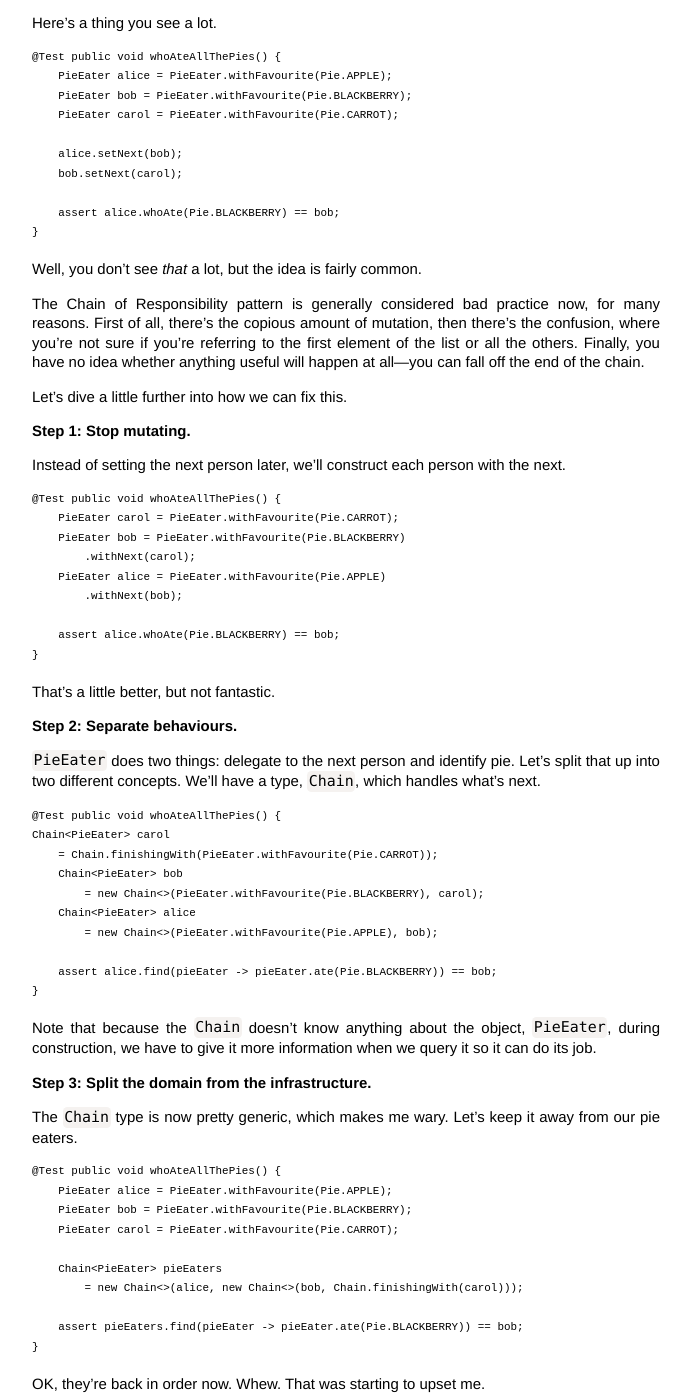
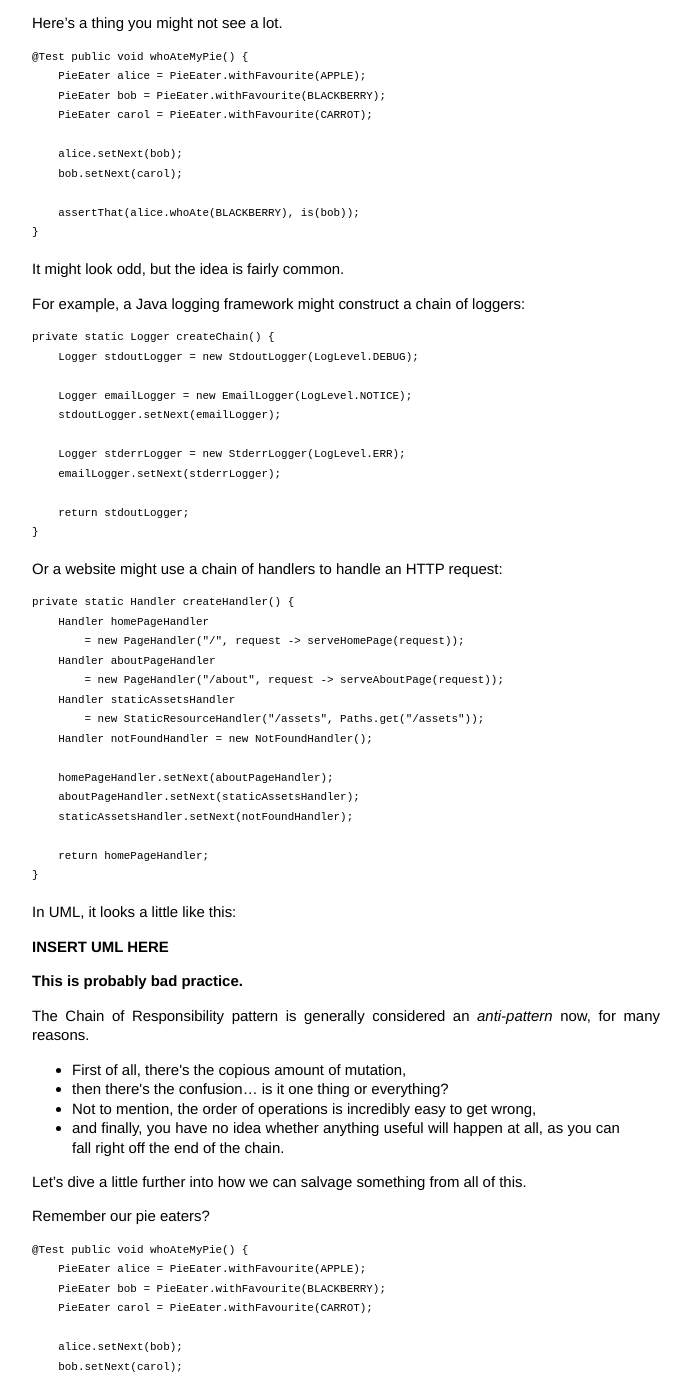
Before and after one commit to SamirTalwar/talks, a Jekyll site: the page built from design-patterns-in-the-21st-century.md, in a window 1280 px wide and 1400 px high, scrolled down 8370 px. Shown: the whole window, without its empty margins (294-985 px from the left). Built offline with Jekyll 4.4.1, drawn with Linux system fonts in a browser that asks for light colours; nearby versions of some CDN libraries; comment, search, counter and statistics services are not loaded; some of the changed text lies outside the part shown.

Commit message:
Beef up the section on Chain of Responsibility *a lot*.

````diff
--- a/design-patterns-in-the-21st-century.md
+++ b/design-patterns-in-the-21st-century.md
@@ -456,25 +456,97 @@ Java 8 has made adapters so much simpler that I hesitate to call them a pattern
 <section markdown="1">
 ### The Chain of Responsibility pattern
 
-Here's a thing you see a lot.
+Here's a thing you might not see a lot.
 
-    @Test public void whoAteAllThePies() {
-        PieEater alice = PieEater.withFavourite(Pie.APPLE);
-        PieEater bob = PieEater.withFavourite(Pie.BLACKBERRY);
-        PieEater carol = PieEater.withFavourite(Pie.CARROT);
+    @Test public void whoAteMyPie() {
+        PieEater alice = PieEater.withFavourite(APPLE);
+        PieEater bob = PieEater.withFavourite(BLACKBERRY);
+        PieEater carol = PieEater.withFavourite(CARROT);
 
         alice.setNext(bob);
         bob.setNext(carol);
 
-        assert alice.whoAte(Pie.BLACKBERRY) == bob;
+        assertThat(alice.whoAte(BLACKBERRY), is(bob));
     }
 
-Well, you don't see *that* a lot, but the idea is fairly common.
+It might look odd, but the idea is fairly common.
+</section>
 
-The Chain of Responsibility pattern is generally considered bad practice now, for many reasons. First of all, there's the copious amount of mutation, then there's the confusion, where you're not sure if you're referring to the first element of the list or all the others. Finally, you have no idea whether anything useful will happen at all—you can fall off the end of the chain.
+<section markdown="1">
+For example, a Java logging framework might construct a chain of loggers:
+
+    private static Logger createChain() {
+        Logger stdoutLogger = new StdoutLogger(LogLevel.DEBUG);
+
+        Logger emailLogger = new EmailLogger(LogLevel.NOTICE);
+        stdoutLogger.setNext(emailLogger);
+
+        Logger stderrLogger = new StderrLogger(LogLevel.ERR);
+        emailLogger.setNext(stderrLogger);
+
+        return stdoutLogger;
+    }
+</section>
+
+<section markdown="1">
+Or a website might use a chain of handlers to handle an HTTP request:
+
+    private static Handler createHandler() {
+        Handler homePageHandler
+            = new PageHandler("/", request -> serveHomePage(request));
+        Handler aboutPageHandler
+            = new PageHandler("/about", request -> serveAboutPage(request));
+        Handler staticAssetsHandler
+            = new StaticResourceHandler("/assets", Paths.get("/assets"));
+        Handler notFoundHandler = new NotFoundHandler();
+
+        homePageHandler.setNext(aboutPageHandler);
+        aboutPageHandler.setNext(staticAssetsHandler);
+        staticAssetsHandler.setNext(notFoundHandler);
+
+        return homePageHandler;
+    }
+</section>
+
+<section markdown="1">
+In UML, it looks a little like this:
 {: .notes}
 
-Let's dive a little further into how we can fix this.
+**INSERT UML HERE**
+</section>
+
+<section markdown="1">
+#### This is probably bad practice.
+
+The Chain of Responsibility pattern is generally considered an *anti-pattern* now, for many reasons.
+
+<ul>
+  <li class="fragment"><span class="notes">First of all, there's the </span>copious amount of mutation<span class="notes">,</span></li>
+  <li class="fragment"><span class="notes">then there's the </span>confusion… is it one thing or everything?</li>
+  <li class="fragment"><span class="notes">Not to mention, </span>the order of operations is incredibly easy to get wrong,</li>
+  <li class="fragment"><span class="notes">and finally, </span>you have no idea whether anything useful will happen at all<span class="notes">, as you can fall right off the end of the chain.</span></li>
+</ul>
+{: .notes}
+
+Let's dive a little further into how we can salvage something from all of this.
+{: .notes}
+</section>
+
+<section markdown="1">
+Remember our pie eaters?
+
+    @Test public void whoAteMyPie() {
+        PieEater alice = PieEater.withFavourite(APPLE);
+        PieEater bob = PieEater.withFavourite(BLACKBERRY);
+        PieEater carol = PieEater.withFavourite(CARROT);
+
+        alice.setNext(bob);
+        bob.setNext(carol);
+
+        assertThat(alice.whoAte(BLACKBERRY), is(bob));
+    }
+
+That assertion is using [Hamcrest matchers](https://code.google.com/p/hamcrest/wiki/Tutorial#Sugar), by the way. Check them out if you're not too familiar with them. They're amazing.
 {: .notes}
 </section>
 
@@ -484,17 +556,18 @@ Let's dive a little further into how we can fix this.
 Instead of setting the next person later, we'll construct each person with the next.
 {: .notes}
 
-    @Test public void whoAteAllThePies() {
-        PieEater carol = PieEater.withFavourite(Pie.CARROT);
-        PieEater bob = PieEater.withFavourite(Pie.BLACKBERRY)
-            .withNext(carol);
-        PieEater alice = PieEater.withFavourite(Pie.APPLE)
-            .withNext(bob);
+    @Test public void whoAteMyPie() {
+        PieEater carol = PieEater.atTheEnd()
+            .withFavourite(CARROT);
+        PieEater bob = PieEater.before(carol)
+            .withFavourite(BLACKBERRY);
+        PieEater alice = PieEater.before(bob)
+            .withFavourite(APPLE);
 
-        assert alice.whoAte(Pie.BLACKBERRY) == bob;
+        assertThat(alice.whoAte(BLACKBERRY), is(bob));
     }
 
-That's a little better, but not fantastic.
+This hasn't changed much, unfortunately. It's still very confusing why Alice would know the answer to the question, and we could still get things in the wrong order or ask the wrong person. Asking Carol would probably lead a complete dead end.
 {: .notes}
 </section>
 
@@ -504,36 +577,45 @@ That's a little better, but not fantastic.
 `PieEater` does two things: delegate to the next person and identify pie. Let's split that up into two different concepts. We'll have a type, `Chain`, which handles what's next.
 {: .notes}
 
-    @Test public void whoAteAllThePies() {
-    Chain<PieEater> carol
-        = Chain.finishingWith(PieEater.withFavourite(Pie.CARROT));
+    @Test public void whoAteMyPie() {
+        Chain<PieEater> carol
+            = Chain.endingWith(PieEater.withFavourite(CARROT));
         Chain<PieEater> bob
-            = new Chain<>(PieEater.withFavourite(Pie.BLACKBERRY), carol);
+            = Chain.from(PieEater.withFavourite(BLACKBERRY)).to(carol);
         Chain<PieEater> alice
-            = new Chain<>(PieEater.withFavourite(Pie.APPLE), bob);
+            = Chain.from(PieEater.withFavourite(APPLE)).to(bob);
 
-        assert alice.find(pieEater -> pieEater.ate(Pie.BLACKBERRY)) == bob;
+        assertThat(alice.find(pieEater -> pieEater.ate(BLACKBERRY)),
+                   is(bob));
     }
 
-Note that because the `Chain` doesn't know anything about the object, `PieEater`, during construction, we have to give it more information when we query it so it can do its job.
-{: .notes}
+<div class="notes" markdown="1">
+Note that `Chain` is generic by nature, and so doesn't  know anything about the object, `PieEater`. This means that when we ask it a question, we have to give it more information on its contents so it can do its job. We do this by providing a lambda to the `find` method which tells it *how* to find the culprit. In essence, instead of the behaviour being *baked in* (pun totally intended) to the `PieEater` or `Chain` types, we extract it out.
+
+We now have three distinct concepts here:
+
+  * The pie eater, who eats pies,
+  * the `Chain`, which is a piece of infrastructure that lets us find things, and
+  * the operation passed to `find`, described in terms of the `ate` method.
+</div>
 </section>
 
 <section markdown="1">
 #### Step 3: Split the domain from the infrastructure.
 
-The `Chain` type is now pretty generic, which makes me wary. Let's keep it away from our pie eaters.
+The `Chain` type is now pretty generic, and so can be detached entirely from our domain objects. Let's keep it away from our pie eaters.
 {: .notes}
 
     @Test public void whoAteAllThePies() {
-        PieEater alice = PieEater.withFavourite(Pie.APPLE);
-        PieEater bob = PieEater.withFavourite(Pie.BLACKBERRY);
-        PieEater carol = PieEater.withFavourite(Pie.CARROT);
+        PieEater alice = PieEater.withFavourite(APPLE);
+        PieEater bob = PieEater.withFavourite(BLACKBERRY);
+        PieEater carol = PieEater.withFavourite(CARROT);
 
         Chain<PieEater> pieEaters
-            = new Chain<>(alice, new Chain<>(bob, Chain.finishingWith(carol)));
+            = Chain.from(alice).to(Chain.from(bob).to(Chain.endingWith(carol)));
 
-        assert pieEaters.find(pieEater -> pieEater.ate(Pie.BLACKBERRY)) == bob;
+        assertThat(alice.find(pieEater -> pieEater.ate(BLACKBERRY)),
+                   is(bob));
     }
 
 OK, they're back in order now. Whew. That was starting to upset me.
@@ -541,37 +623,45 @@ OK, they're back in order now. Whew. That was starting to upset me.
 </section>
 
 <section markdown="1">
-#### Step 4: Identify reusable code.
+#### Step 4: Identify reusable infrastructure.
 
 That `Chain` type looks awfully familiar at this point.
 
 Perhaps it looks something like this:
 
-```lisp
-cons(alice, cons(bob, cons(carol, nil)))
-```
+    cons(alice, cons(bob, cons(carol, nil)))
 
-Oh, look, we're coding LISP.
+Oh, look, [we're coding Lisp](http://en.wikipedia.org/wiki/Cons).
 
 <div class="fragment" markdown="1">
-Specifically, we're using a construct very similar to LISP's immutable linked list data structure. Which makes me wonder: can we use our own lists here, or something similar?
+Specifically, we're using a construct very similar to Lisp's immutable linked list data structure. Which makes me wonder: can we use our own lists here, or something similar?
 {:.notes}
 
     @Test public void whoAteAllThePies() {
-        PieEater alice = PieEater.withFavourite(Pie.APPLE);
-        PieEater bob = PieEater.withFavourite(Pie.BLACKBERRY);
-        PieEater carol = PieEater.withFavourite(Pie.CARROT);
+        PieEater alice = PieEater.withFavourite(APPLE);
+        PieEater bob = PieEater.withFavourite(BLACKBERRY);
+        PieEater carol = PieEater.withFavourite(CARROT);
 
         Stream<PieEater> pieEaters = Stream.of(alice, bob, carol);
 
         Optional<PieEater> greedyOne
-            = pieEaters.findAny(pieEater -> pieEater.ate(Pie.BLACKBERRY));
+            = pieEaters.findAny(pieEater -> pieEater.ate(BLACKBERRY));
         assert greedyOne.get() == bob;
     }
 
-By decoupling the business domain (in this case, pie eating) from the infrastructure (traversing a list), we're able to come up with much cleaner code. This was only possible because we were able to tell the infrastructure something about our domain—i.e. how to detect who ate all the pies—by passing behaviour around.
+A [`Stream`](http://docs.oracle.com/javase/8/docs/api/java/util/stream/Stream.html), in Java 8, is a single-use sequence of elements supporting aggregate operations. In this case, we're only using one of its operations, `findAny`, but it has many more capabilities. It's *not* a list, but in our case, we can construct it from a list and then use it to discover information about it.
 {: .notes}
 </div>
+</section>
+
+<section markdown="1">
+Our new structure is quite different—far more so than the earlier examples.
+{: .notes}
+
+**INSERT UML HERE**
+
+By decoupling the business domain (in this case, pie eating) from the infrastructure (traversing a list of elements), we're able to come up with much cleaner code. This was only possible because we were able to tell the infrastructure something about our domain—i.e. how to detect who ate all the pies—by passing behaviour around in the form of a lambda expression.
+{: .notes}
 </section>
 
 <section markdown="1">
@@ -590,7 +680,6 @@ But more than that: we made them functional.
 
 * In all cases, we split things apart, only defining the coupling between them in the way objects were constructed.
 * The difference between domain objects and infrastructural code became much more explicit, and we eradicated infrastructure whenever we could.
-* The Chain of Responsibility became immutable, because we needed to be able to work with it without worrying if it was going to do the same thing every time.
 * And we generalised, using the built-in interfaces to do most of the heavy lifting for us, avoiding declaring lots of infrastructural types and concentrating on our domain.
 
 It's funny, the resulting code was a lot more object-oriented too.
````
